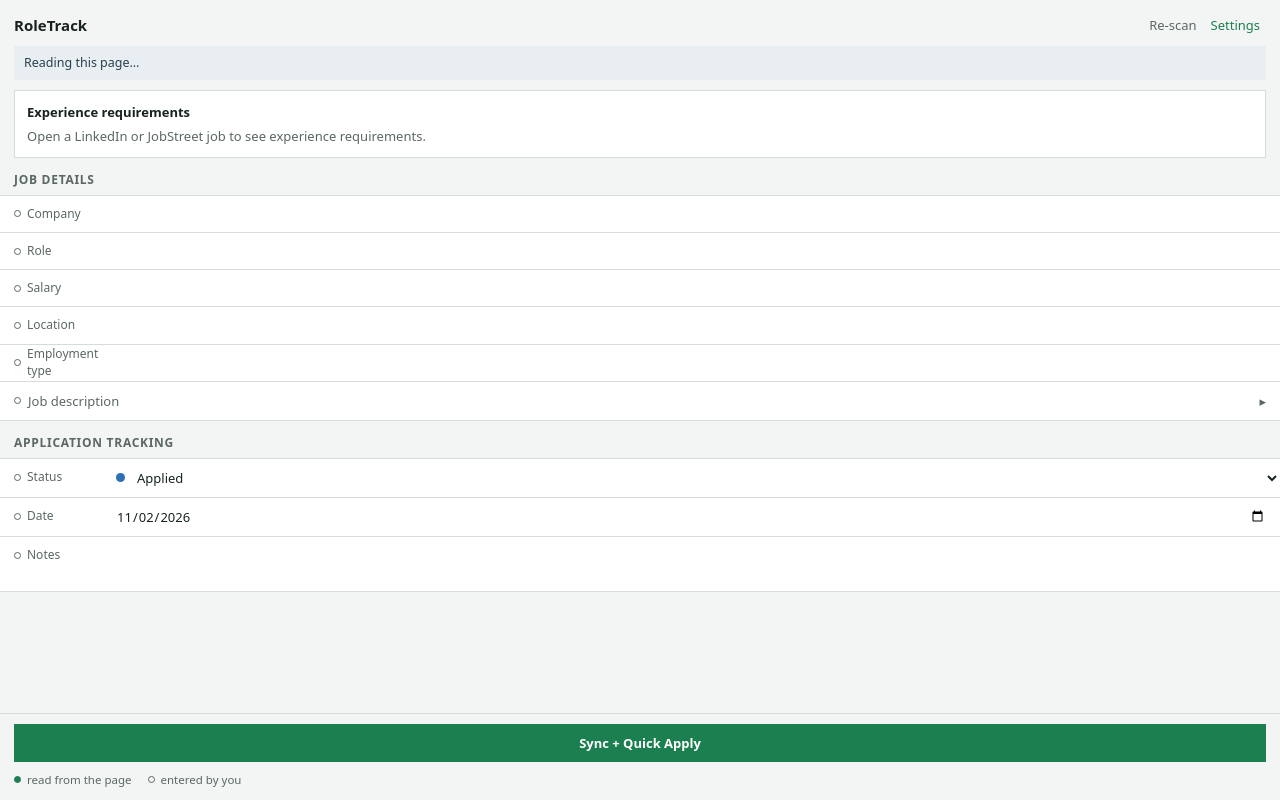
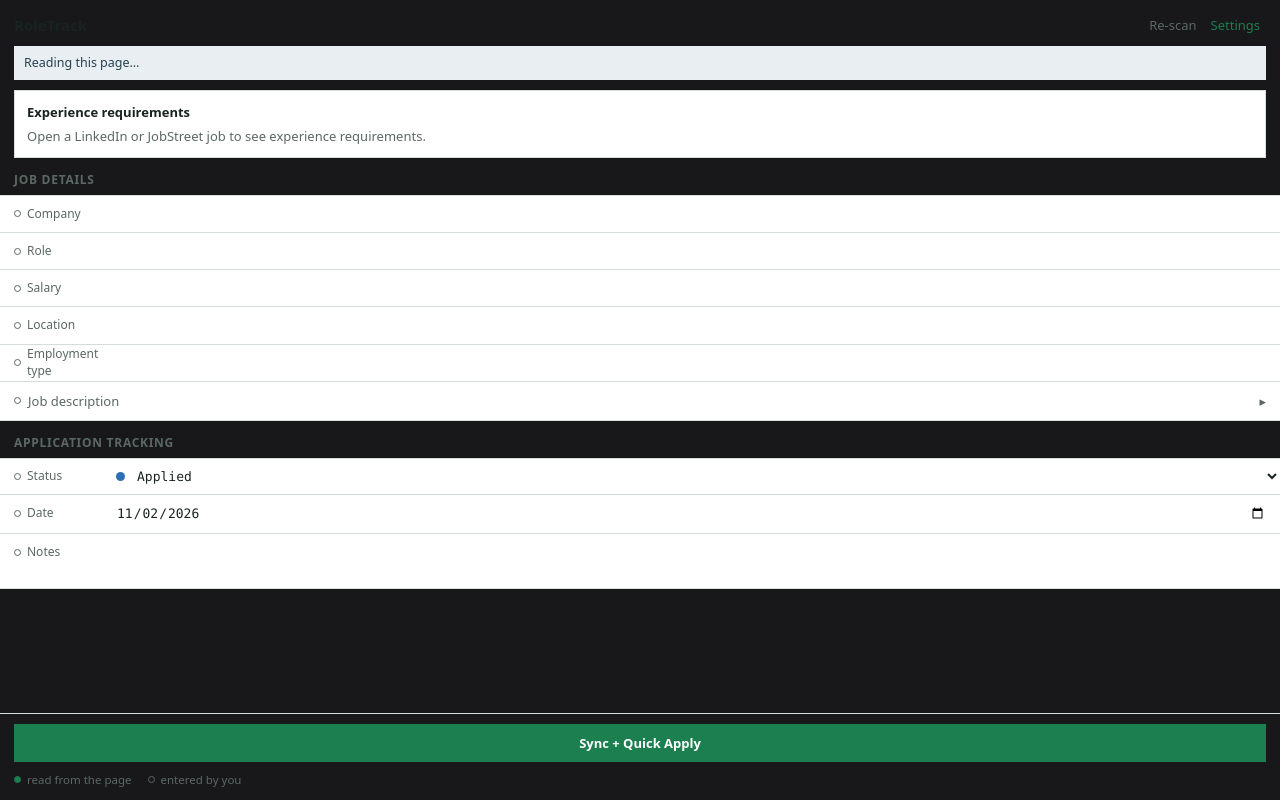
Before and after one commit to rygan-1220/RoleTrack, a browser extension: page sidepanel/sidepanel.html in a window 1280 px wide. Both pictures are taken after a click on the button "Back". Drawn offline with Linux system fonts and the light colour scheme.

Commit message:
Polish side panel dark mode typography

```diff
--- a/sidepanel/sidepanel.css
+++ b/sidepanel/sidepanel.css
@@ -7,13 +7,14 @@
 :root {
   color-scheme: light dark;
 
-  --bg: #f3f5f4;
+  --bg: #18181b;
   --surface: #ffffff;
   --line: #d6ddd9;
   --ink: #18231f;
   --muted: #5b6862;
   --accent: #1b7f4f;
   --accent-ink: #ffffff;
+  --font-mono: ui-monospace, SFMono-Regular, Consolas, "Liberation Mono", monospace;
 
   --info-bg: #e8eef2;  --info-ink: #27404f;
   --ok-bg: #e2f3e9;    --ok-ink: #12603a;
@@ -189,6 +190,12 @@ body {
 .status-dot[data-status="Rejected"]        { background: var(--s-rejected); }
 .status-dot[data-status="Withdrawn"]       { background: var(--s-withdrawn); }
 .cell select { padding-left: 8px; }
+#f-salary,
+#f-date,
+#f-status {
+  font-family: var(--font-mono);
+  font-variant-numeric: tabular-nums;
+}
 
 /* ---------- buttons ---------- */
 
```
